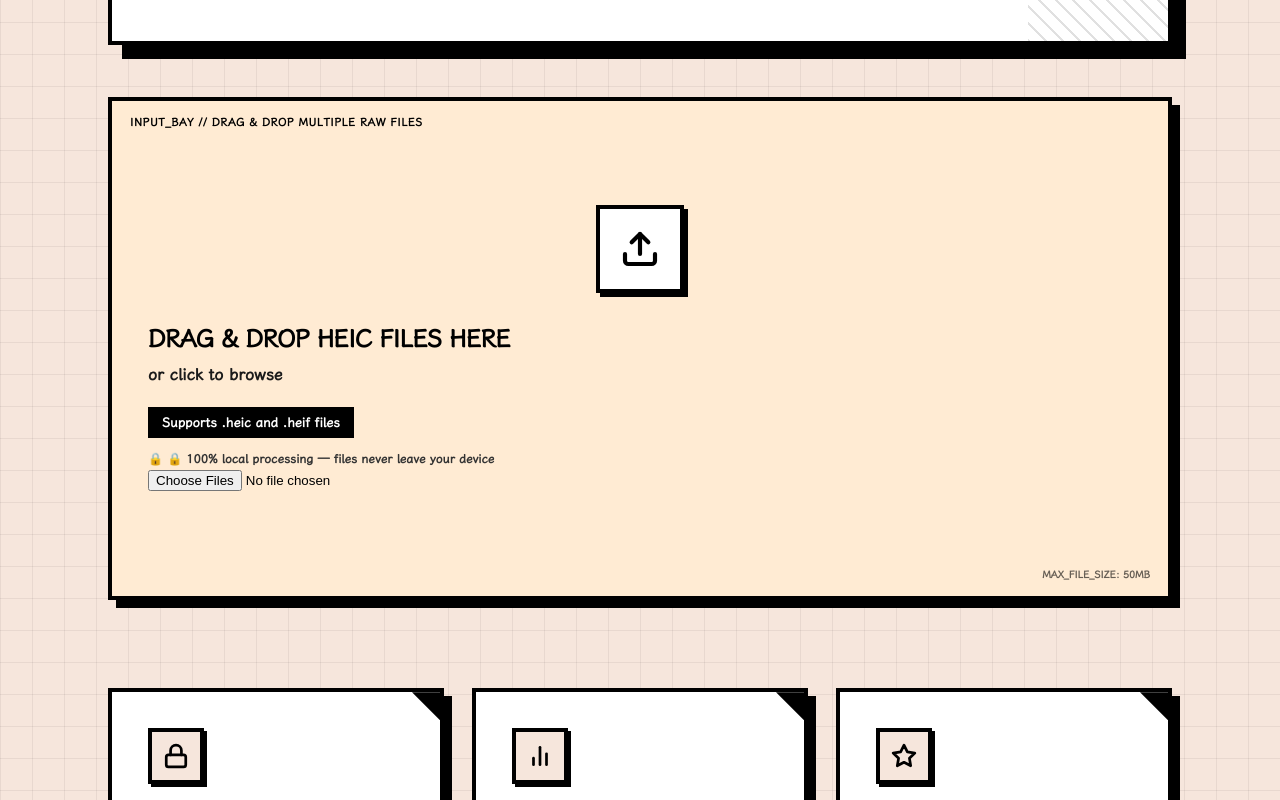
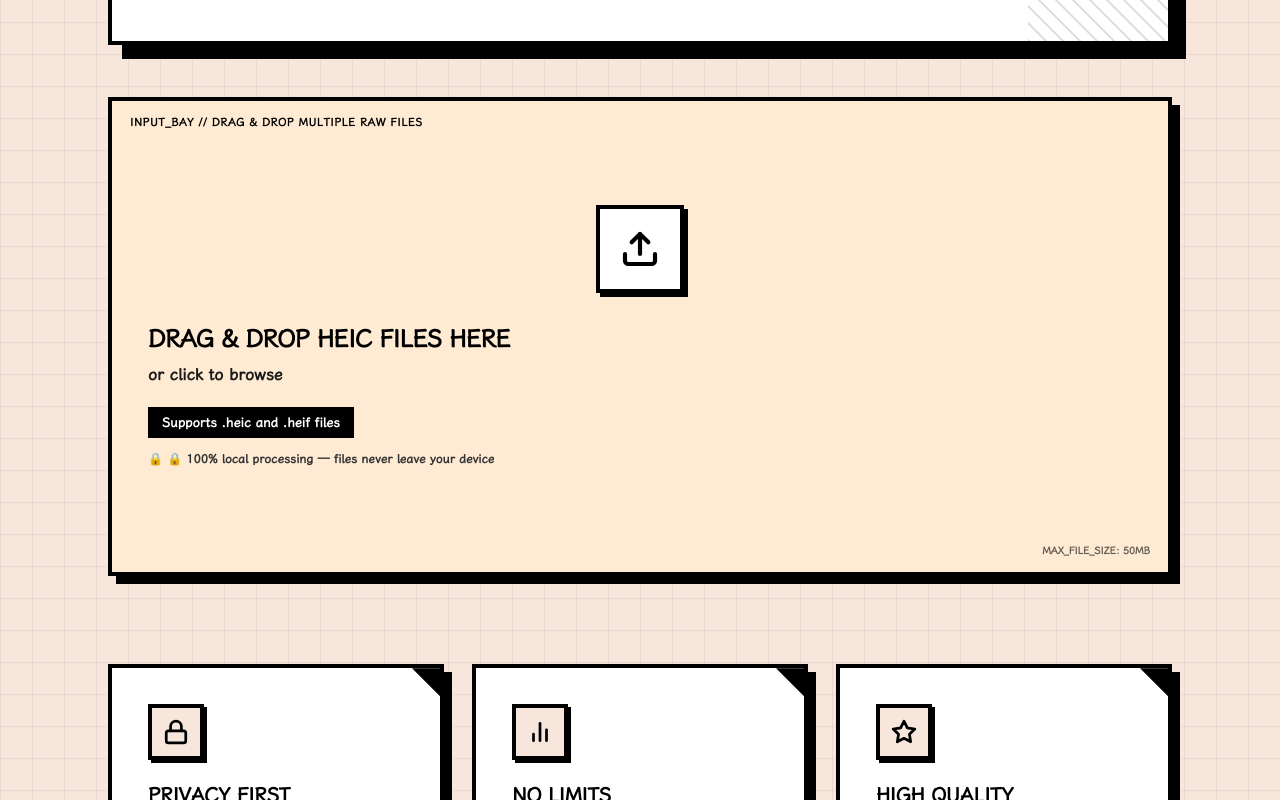
Before and after one commit to c-yyy/heic-converter, a Next.js app: page / in a window 1280 px wide. Shown: the part 618-1418 px from the top of the page. Built offline with nearby package versions, Linux system fonts and the light colour scheme; no server answers.

Commit message:
Hide native file input in dropzone to match Neo-Brutalist style

```diff
--- a/src/app/globals.css
+++ b/src/app/globals.css
@@ -422,6 +422,20 @@ body {
 .dropzone-wrapper {
   max-width: 100%;
   margin: 0 auto var(--space-2xl);
+}
+
+/* Hide native file input — the dropzone itself acts as the clickable button */
+.dropzone input[type="file"] {
+  position: absolute;
+  width: 1px;
+  height: 1px;
+  margin: -1px;
+  padding: 0;
+  border: 0;
+  overflow: hidden;
+  clip: rect(0 0 0 0);
+  clip-path: inset(50%);
+  white-space: nowrap;
 }
 
 .dropzone {
--- a/src/components/Dropzone.tsx
+++ b/src/components/Dropzone.tsx
@@ -106,6 +106,8 @@ export default function Dropzone({ onFilesAdded, disabled }: DropzoneProps) {
           type="file"
           accept=".heic,.HEIC,.heif,.HEIF"
           multiple
+          tabIndex={-1}
+          aria-hidden="true"
           onChange={handleChange}
         />
       </div>
```
